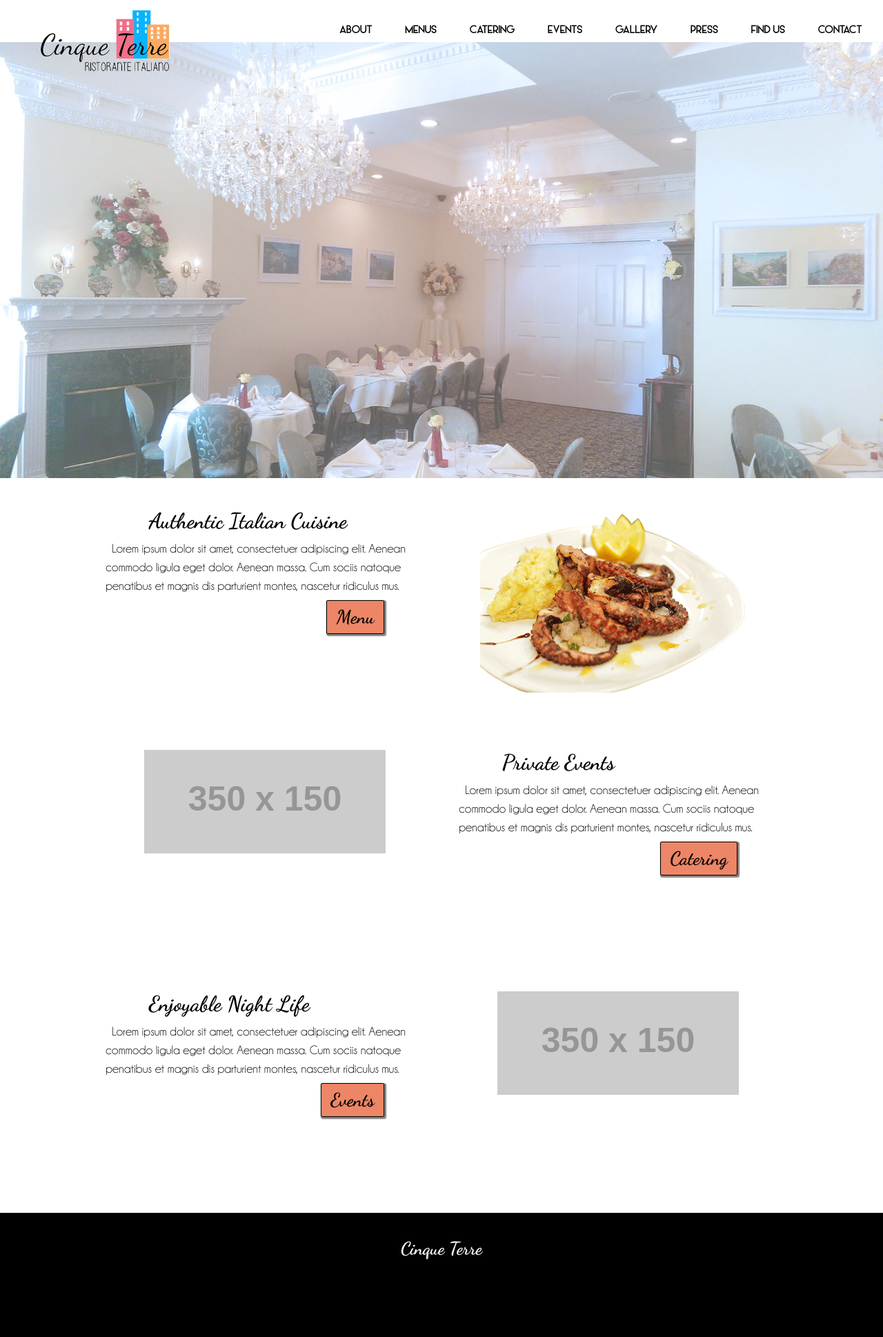
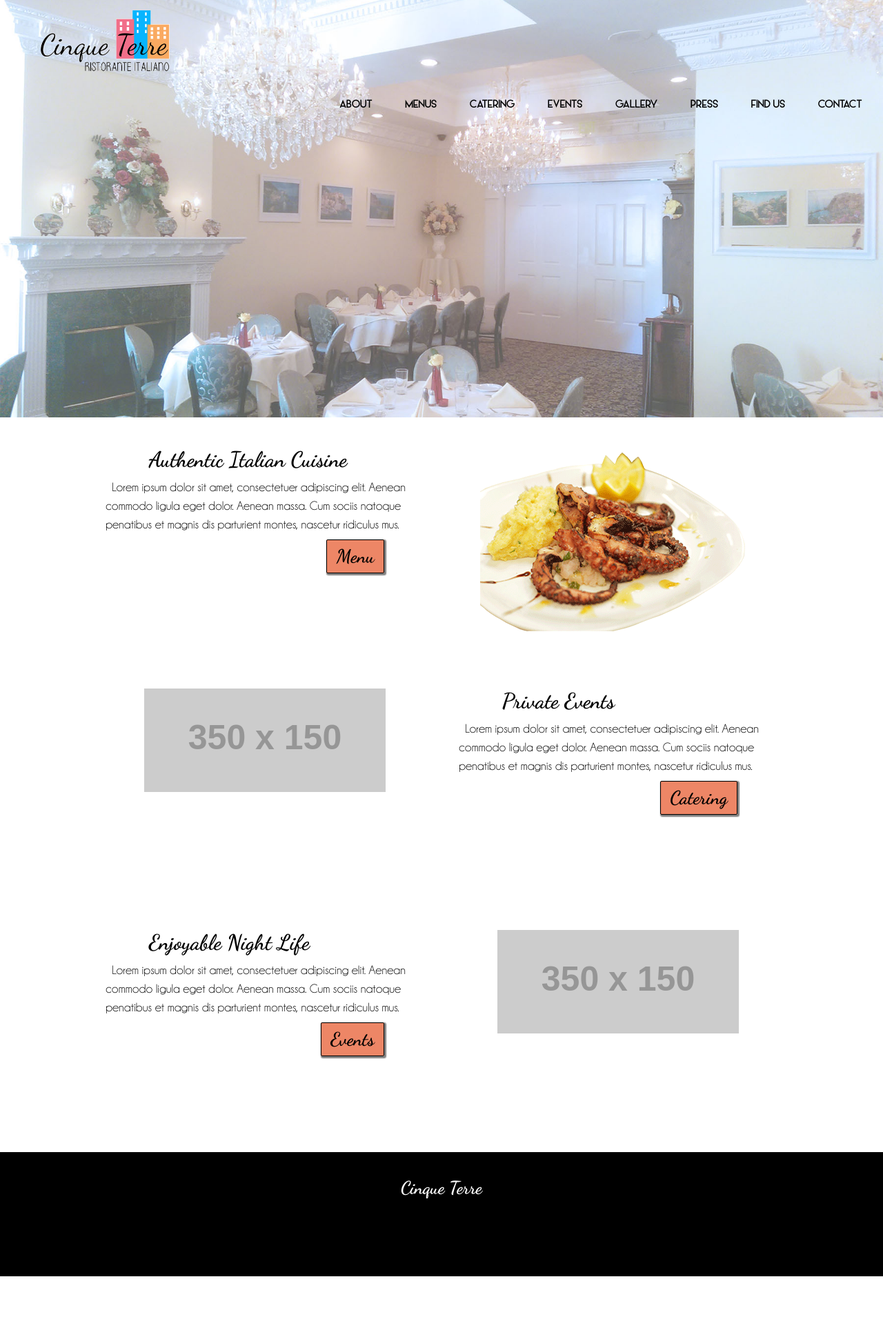
Before and after one commit to cinqueterreli/cinqueterre.github.io, a Jekyll site: the page built from index.html, in a window 1280 px wide. Shown: the whole page at 69% size. Built offline with Jekyll 4.4.1, drawn with Linux system fonts in a browser that asks for light colours; nearby versions of some CDN libraries; after the commit the page ends 1850 px from its top, so only the background shows below that.

Commit message:
idk lets see

```diff
--- a/css/main.css
+++ b/css/main.css
@@ -140,6 +140,8 @@ hr {
 	margin-bottom: -5.1em;
 	padding-top:.6em;
 	background-color:rgba(255 255 255 .5);
+	position:absolute;
+	width:100%;
 }
 
 .site-header {
@@ -151,6 +153,8 @@ hr {
 	}
 }
 .site-title {
+	float:left;
+	position:relative;
 }
 
 .site-logo {
```
